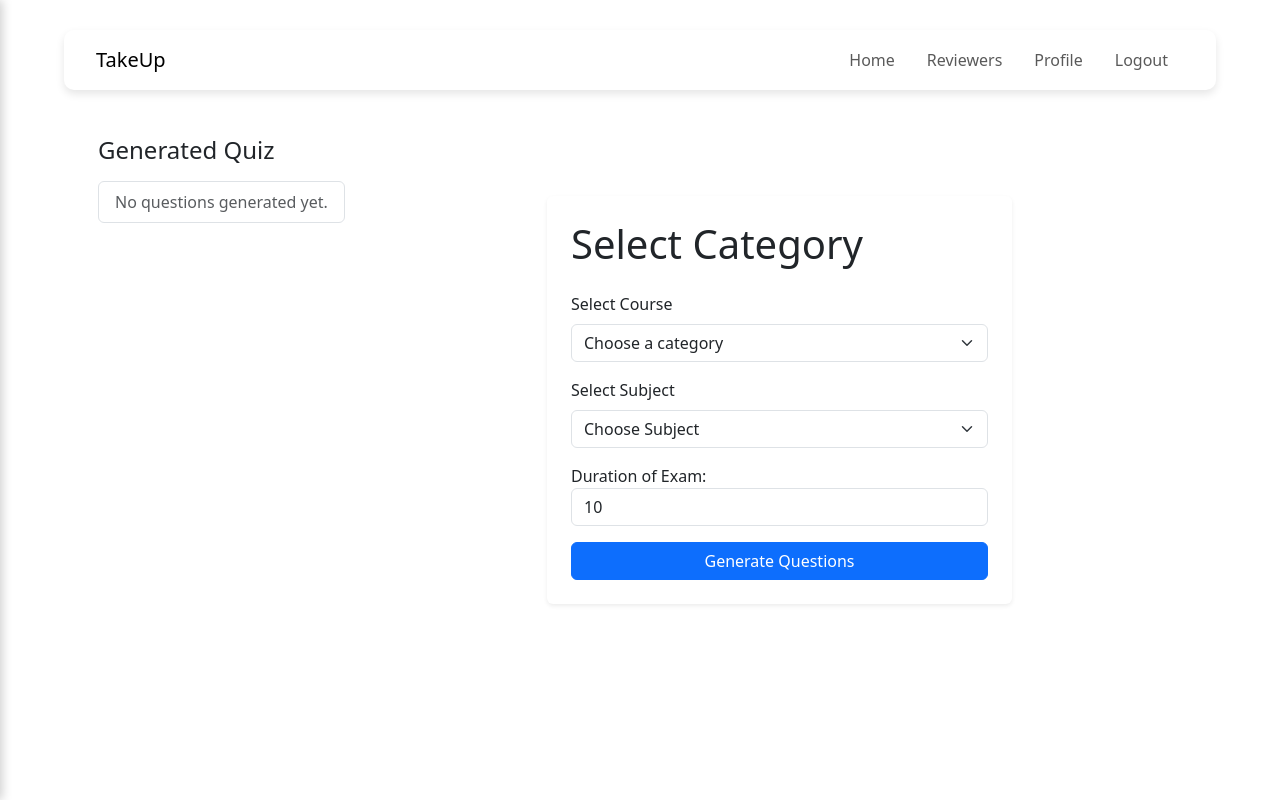
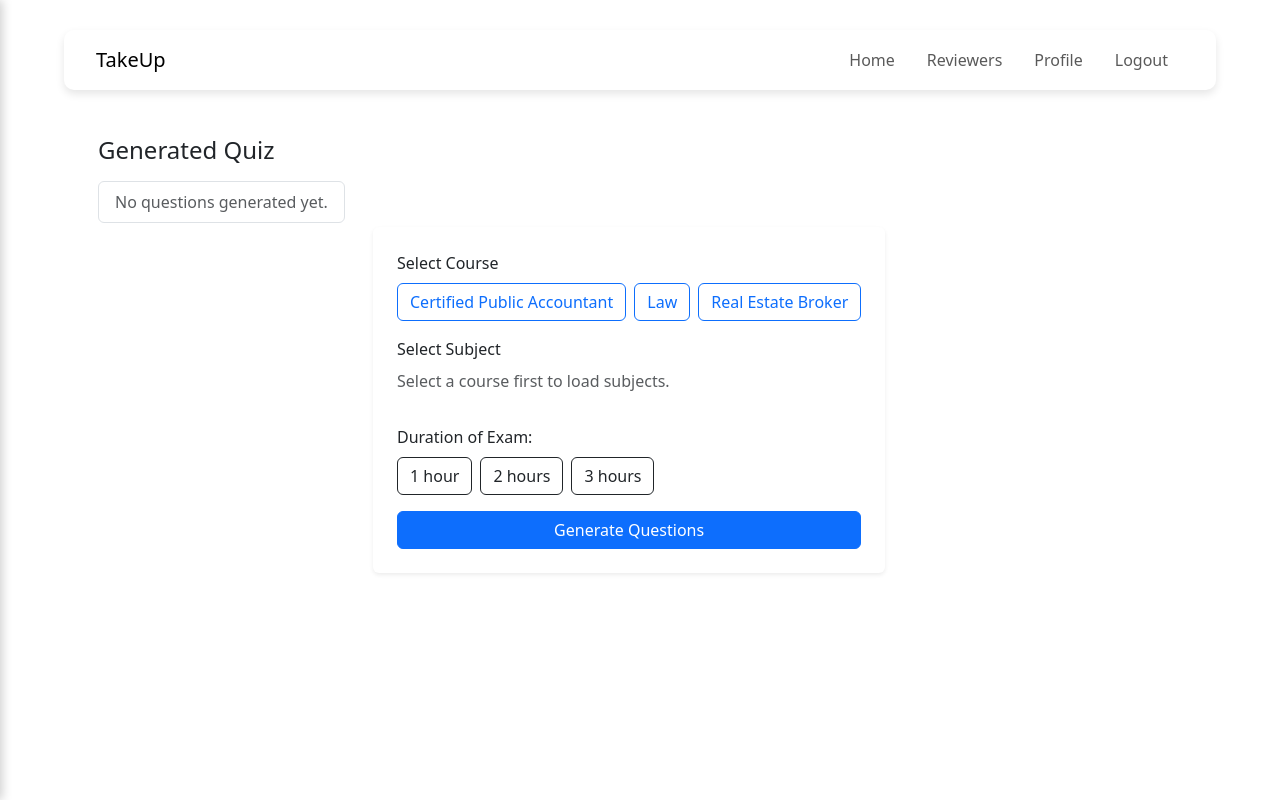
Before and after one commit to praanzzzz/msma-reviewer, a Django app: page /reviewer/ in a window 1280 px wide. Run offline with Django 5.2, Linux system fonts and the light colour scheme; a user stored in the database is signed in; data comes from the database, SQL or seed files in the repository; both versions use the stored data as it was after the commit; data that the repository does not hold is empty; some libraries are stand-ins or nearby versions.

Commit message:
selecting course, dynamically show the subjects and dynamically select together with exam duration

```diff
--- a/appReviewer/models.py
+++ b/appReviewer/models.py
@@ -126,6 +126,9 @@ class TimeLimit(models.Model):
         ]
     time_duration = models.IntegerField(choices=TIME_LIMIT_CHOICES)
 
+    class Meta:
+        ordering = ['time_duration']
+
     def __str__(self):
         return self.get_time_duration_display()
 
--- a/appReviewer/templates/appReviewer/reviewer.html
+++ b/appReviewer/templates/appReviewer/reviewer.html
@@ -40,7 +40,7 @@
 
 
         <!-- Main Content -->
-        <main class="col-md-9 d-flex justify-content-center align-items-center vh-100">
+        <main class="col-md-9 d-flex align-items-center vh-100">
             <div id ="quizresultcontainer" class="p-4 shadow-sm rounded bg-white">
                 <form
                     hx-post="{% url 'generate_questions' %}"
@@ -48,32 +48,49 @@
                     hx-swap="outerHTML"
                 >
                     {% csrf_token %}
-                    <h1 class="mb-4">Select Category</h1>
-
+                    <!-- Course Selection -->
                     <div class="mb-3">
-                        <label for="categorySelect" class="form-label">Select Course</label>
-                        <select id="categorySelect" name="category" class="form-select" required>
-                            <option value="" disabled selected>Choose a category</option>
+                        <label class="form-label">Select Course</label>
+                        <div class="d-flex flex-wrap gap-2">
                             {% for course in courses %}
-                                <option value="{{ course.name }}">{{ course.name }}</option>
+                                <button type="button"
+                                    class="btn btn-outline-primary"
+                                    hx-get="{% url 'fetch_subjects' course.id %}"
+                                    hx-target="#subjectsContainer"
+                                    hx-swap="innerHTML"
+                                    hx-trigger="click">
+                                    {{ course.name }}
+                                </button>
                             {% endfor %}
-                        </select>
+                        </div>
                     </div>
 
+                    <!-- Subject Selection -->
                     <div class="mb-3">
-                        <label for="difficultySelect" class="form-label">Select Subject</label>
-                        <select id="difficultySelect" name="difficulty" class="form-select" required>
-                            <option value="" disabled selected>Choose Subject</option>
-                            {% for subject in subjects %}
-                                <option value="{{ difficulty.name }}">{{ subject.name }}</option>
-                            {% endfor %}
-                        </select>
+                        <label class="form-label">Select Subject</label>
+                        <div id="subjectsContainer" class="d-flex flex-wrap gap-2">
+                            <p class="text-muted">Select a course first to load subjects.</p>
+                        </div>
                     </div>
 
+
+
+                    <!-- exam duration choices -->
                     <div class="mb-3">
-                        <label for="questionCount">Duration of Exam:</label>
-                        <input type="number" id="questionCount" name="question_count" min="1" max="50" value="10" class="form-control" required>
+                        <label class="form-label">Duration of Exam:</label>
+                        <div class="d-flex flex-wrap gap-2">
+                            {% for duration in exam_duration %}
+                                <button type="button"
+                                    class="btn btn-outline-dark duration-btn"
+                                    data-value="{{ duration.time_duration }}">
+                                    {{ duration }}
+                                </button>
+                            {% endfor %}
+                        </div>
+                        <input type="hidden" name="exam_duration" id="selectedDuration" required>
                     </div>
+
+
 
                     <button type="submit" class="btn btn-primary w-100">Generate Questions</button>
                 </form>
@@ -81,5 +98,24 @@
         </main>
     </div>
 </div>
+<script>
+    document.addEventListener("click", function(event) {
+        // Handle subject selection
+        if (event.target.classList.contains("subject-btn")) {
+            document.querySelectorAll(".subject-btn").forEach(btn => btn.classList.remove("active"));
+            event.target.classList.add("active");
+        }
+
+        // Handle exam duration selection
+        if (event.target.classList.contains("duration-btn")) {
+            document.querySelectorAll(".duration-btn").forEach(btn => btn.classList.remove("active"));
+            event.target.classList.add("active");
+
+            // Store selected duration in the hidden input field
+            document.getElementById("selectedDuration").value = event.target.dataset.value;
+        }
+    });
+    </script>
+
 
 {% endblock %}
--- a/appReviewer/urls.py
+++ b/appReviewer/urls.py
@@ -20,6 +20,7 @@ urlpatterns = [
     path('generate_questions/', views.generate_questions, name='generate_questions'),
     path('submit_quiz/', views.submit_quiz, name="submit_quiz"),
     path('fetchquizresult/<int:quiz_id>/', views.fetchquizresult, name='fetchquizresult'),
+    path('fetch_subjects/<int:course_id>/', views.fetch_subjects, name="fetch_subjects"),
 ]
 
 # it enables django to fetch static files during developmemt phase.
--- a/appReviewer/views.py
+++ b/appReviewer/views.py
@@ -99,6 +99,12 @@ def reviewer(request):
         "exam_duration":exam_duration,
         "generated_quiz": generated_quiz}
     return render(request, "appReviewer/reviewer.html", context)
+
+
+@login_required
+def fetch_subjects(request, course_id):
+    subjects = Subject.objects.filter(course_id=course_id)
+    return render(request, "partials/subjects.html", {"subjects": subjects})
 
 
 
```
Also changed, not shown: appReviewer/templates/partials/subjects.html (added, +7 -0 lines), db.sqlite3.
